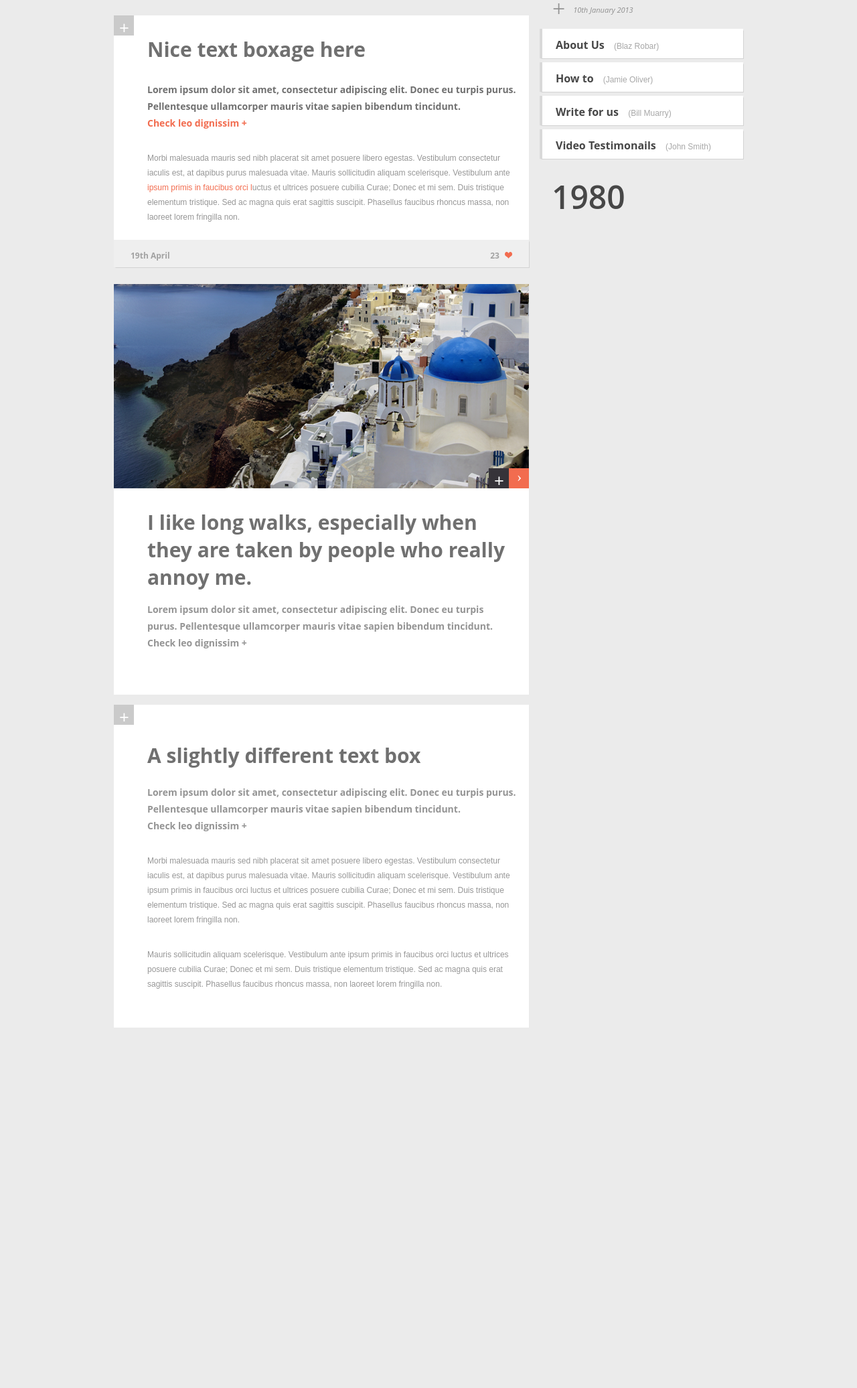
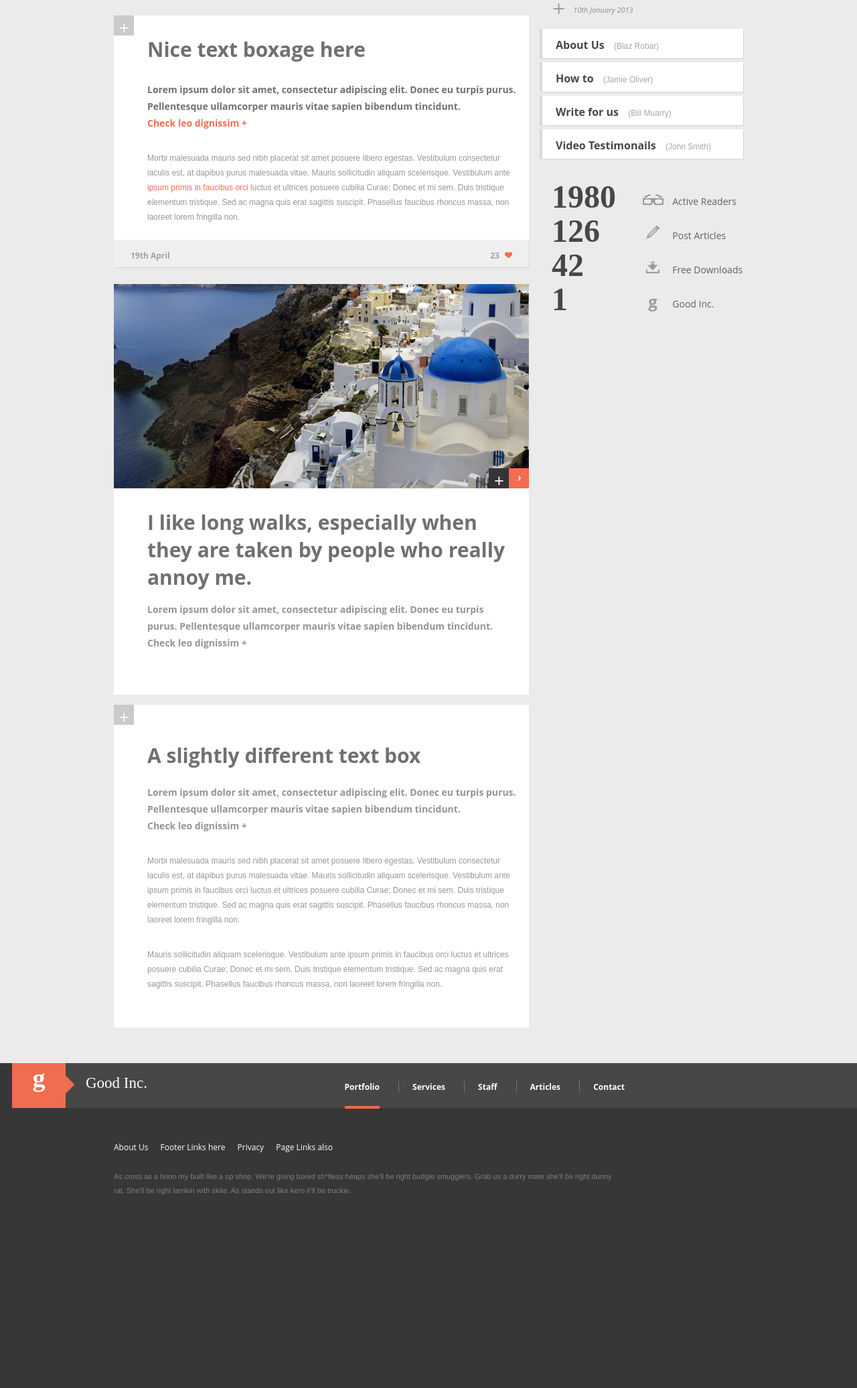
Before and after one commit to tanya-guseva/CSS, a plain HTML site: page big_template.html in a window 1280 px wide. Shown: the part 1991-4063 px from the top of the page at 67% size. Before the commit the page ends 3525 px from the top, so only its background shows below. Drawn offline with Linux system fonts and the light colour scheme.

Commit message:
big_template
Signed-off-by: tanya-guseva <tanya.guseva.vt12@gmail.com>

```diff
--- a/big_template.html
+++ b/big_template.html
@@ -266,7 +266,26 @@
 				<p class="name">Video Testimonails <span>(John Smith)</span></p>
 			</div>
 			<div class="stats">
-				<p class="number">1980</p>
+				<ul class="static">
+					<li><p class="number">1980</p></li>
+					<li><img src="img/glasses.png" /></li>
+					<li><p class="description">Active Readers</p></li>
+				</ul>
+				<ul class="static">
+					<li><p class="number">126</p></li>
+					<li><img src="img/pencil.png" /></li>
+					<li><p class="description">Post Articles</p></li>
+				</ul>
+				<ul class="static">
+					<li><p class="number">42</p></li>
+					<li><img src="img/download.png" /></li>
+					<li><p class="description">Free Downloads</p></li>
+				</ul>
+				<ul class="static">
+					<li><p class="number">1</p></li>
+					<li><p class="g">g</p></li>
+					<li><p class="description">Good Inc.</p></li>
+				</ul>
 			</div>
 			<div class="likes">
 				<p class="data_likes">19th April</p>
@@ -306,5 +325,40 @@
 			</div>
 		</div>
 	</div>
+	<div class="footer">
+		<div class="nav new">
+			<div class="wrapper_nav">
+					<div class="main_title">
+						<div class="logo_first"></div>
+						<div class="logo">
+							<p>g</p>
+						</div>
+						<div class="title"><p>Good Inc.</p></div>
+					</div>
+					<div class="box_menu_left foot">
+						<ul class="menu">
+							<li><a href="#" class="general active">Portfolio</a></li>
+							<li><a href="#" class="general">Services</a></li>
+							<li><a href="#" class="general">Staff</a></li>
+							<li><a href="#" class="general">Articles</a></li>
+							<li><a href="#" class="general">Contact</a></li>
+						</ul>
+					</div>
+			</div>
+		</div>
+		<div class="wrapper">
+					<div class="list_foot">
+						<ul class="menu_foot">
+							<li><a href="#">About Us</a></li>
+							<li><a href="#">Footer Links here</a></li>
+							<li><a href="#">Privacy</a></li>
+							<li><a href="#">Page Links also</a></li>
+						</ul>
+					</div>
+				<div class="description_block">
+					<p class="description_foot">As cross as a hoon my built like a op shop. We're going bored sh*tless heaps she'll be right budgie smugglers. Grab us a durry mate she'll be right dunny rat. She'll be right larrikin with skite. As stands out like kero it'll be truckie.</p>
+				</div>
+		</div>
+	</div>
 </body>
 </html>
--- a/css/big_template.css
+++ b/css/big_template.css
@@ -38,6 +38,9 @@ input[type="text"]::-webkit-input-placeholder, input[type="text"]::-moz-placehol
 }
 .wrapper_nav {
 	width: 940px;
+}
+.nav.new {
+	height: 67px;
 }
 .social {
 	position: relative;
@@ -763,6 +766,7 @@ input[type="text"]::-webkit-input-placeholder, input[type="text"]::-moz-placehol
     height: 482px;
     float: left;
     margin-top: 15px;
+    margin-bottom: 53px;
 }
 .text_box3 .text3 {
 	margin: 55px 10px 30px 50px;
@@ -799,11 +803,84 @@ input[type="text"]::-webkit-input-placeholder, input[type="text"]::-moz-placehol
 	margin-top: 45px;
 }
 .stats .number {
+	font-family: "Kozuka Mincho Pro B";
 	font-size: 48px;
 	color: rgb(71, 71, 71);
+    font-weight: 600;
     line-height: 0.5;
-    font-weight: 600;
     text-shadow: 0.5px 0.866px 0px rgba(255, 255, 255, 0.004);
     padding-left: 14px;
     float: left;
 }
+.static {
+	margin-top: 20px;
+}
+.static:first-child {
+	margin-top: 0px;
+}
+.static li {
+	list-style: none;
+	display: inline-block;
+}
+.static li:first-child {
+	width: 146px;
+}
+.static li:nth-child(2) {
+	width: 32px;
+	text-align: center;
+}
+.stats .description {
+	font-size: 14px;
+	color: rgb(98, 98, 98);
+  	line-height: 1.714;
+  	text-shadow: 0.5px 0.866px 0px rgba(255, 255, 255, 0.004);
+  	padding-left: 10px;
+}
+.g {
+    font-size: 24px;
+    color: rgb(157, 157, 157);
+    line-height: 1;
+    text-shadow: 0.5px 0.866px 0px rgba(255, 255, 255, 0.004);
+    font-weight: bold;
+}
+.footer {
+    width: 100%;
+    height: 485px;
+    background-color: rgb(55, 55, 55);
+    float: left;
+}
+.foot {
+	float: right;
+	padding: 27px 0;
+}
+.gr_block {
+	background: #474747;
+	width: 940px;
+	height: 67px;
+	float: right;
+}
+.list_foot {
+	margin-top: 50px;
+	float: left;
+}
+.menu_foot li {
+	list-style: none;
+	display: inline-block;
+	padding-right: 15px;
+}
+.menu_foot li a {
+	text-decoration: none;
+	color: #fff;
+	text-shadow: 0.5px 0.866px 0px rgba(255, 255, 255, 0.004);
+}
+.description_foot {
+	font-size: 11px;
+  	font-family: "Helvetica";
+	color: #7e7e7e;
+	padding-top: 25px;
+	line-height: 1.909;
+	float: left;
+}
+.description_block {
+	width: 760px;
+}
```
Also changed, not shown: img/download.png (added), img/glasses.png (added), img/pencil.png (added).
